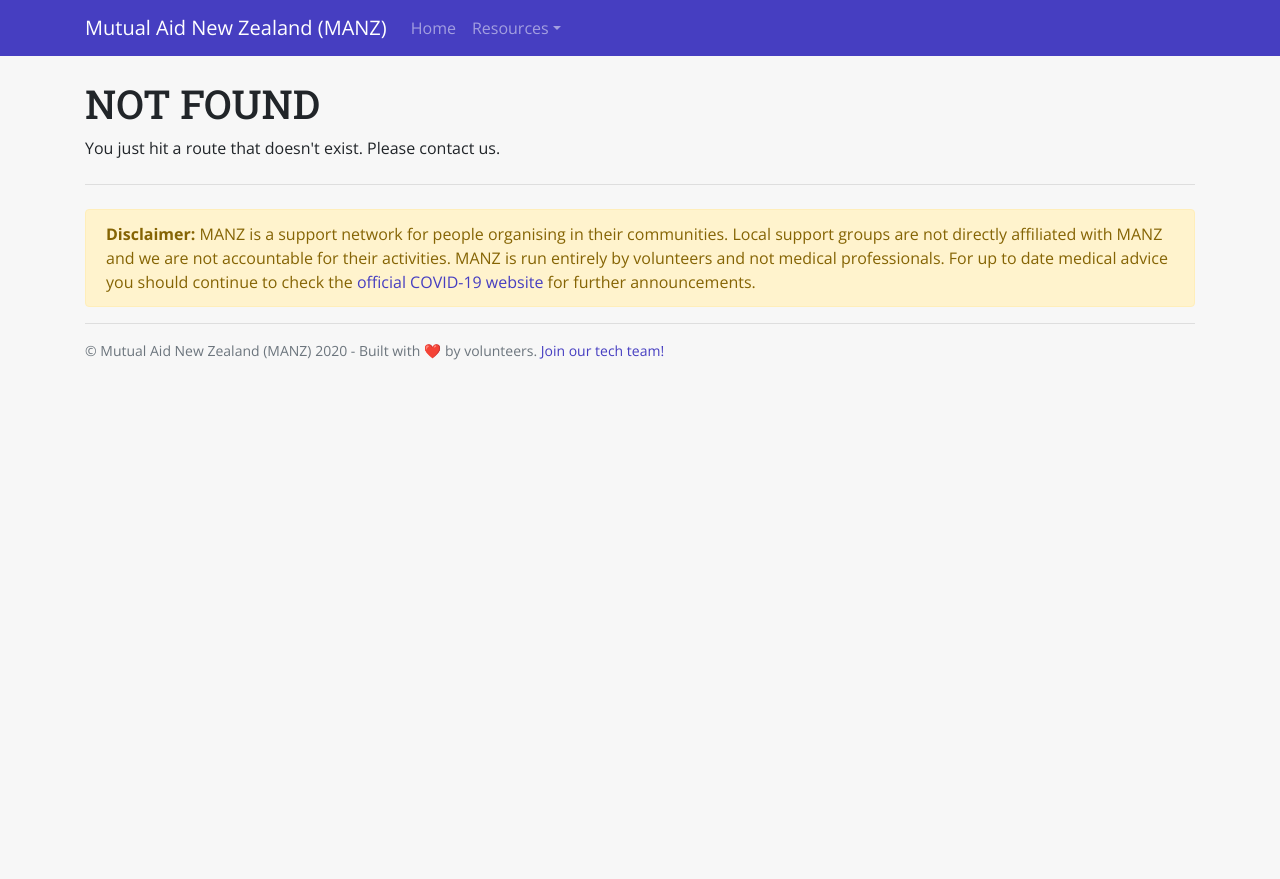
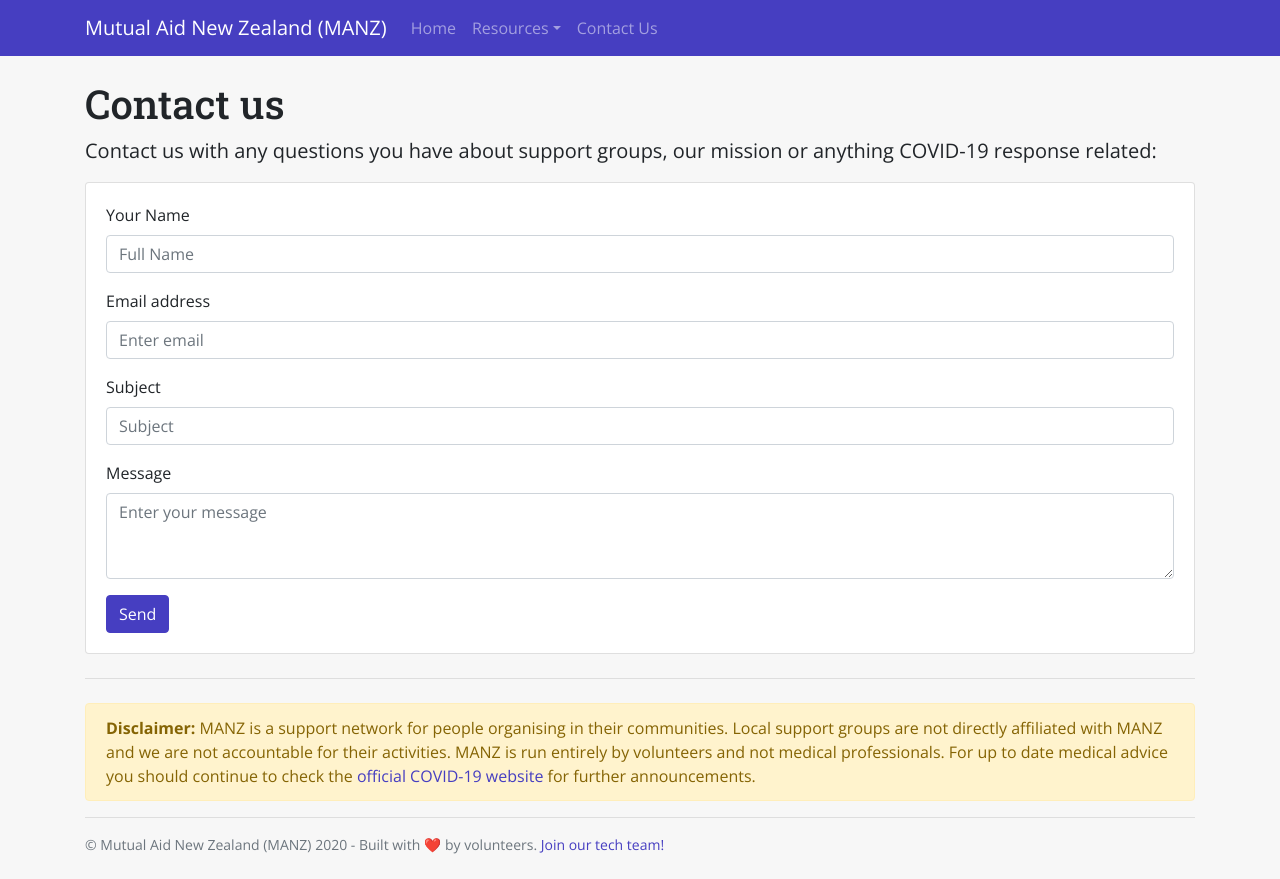
Before and after one commit to MutualAidNZ/website, a Gatsby site: page /contact in a window 1280 px wide. Before the commit this address had no page. Before the commit the page ends 800 px from the top, so only its background shows below. Built offline with nearby package versions, Linux system fonts and the light colour scheme; Gatsby itself is replaced by a stand-in of ours.

Commit message:
feat: Add contact form

```diff
--- a/src/components/header.js
+++ b/src/components/header.js
@@ -28,6 +28,9 @@
               Guidance for Volunteers
             </Link>
           </NavDropdown>
+          <Link className="nav-link" to="/contact">
+            Contact Us
+          </Link>
         </Nav>
       </Navbar.Collapse>
     </Container>
--- /dev/null
+++ b/src/pages/contact.js
@@ -0,0 +1,59 @@
+import React from "react"
+import { Form, Card, Button } from "react-bootstrap"
+
+import Layout from "../components/layout"
+import SEO from "../components/seo"
+import Tip from "../components/tip"
+
+const ContactPage = () => (
+  <Layout>
+    <SEO title="Contact us" />
+    <h1>Contact us</h1>
+    <p className="lead">
+      Contact us with any questions you have about support groups, our mission
+      or anything COVID-19 response related:
+    </p>
+    <Card>
+      <Card.Body>
+        <Form
+          name="contact"
+          method="post"
+          data-netlify="true"
+          data-netlify-honeypot="bot-field"
+        >
+          <input type="hidden" name="form-name" value="contact" />
+
+          <Form.Group controlId="formBasicEmail">
+            <Form.Label>Your Name</Form.Label>
+            <Form.Control type="name" placeholder="Full Name" required />
+          </Form.Group>
+
+          <Form.Group controlId="formBasicEmail">
+            <Form.Label>Email address</Form.Label>
+            <Form.Control type="email" placeholder="Enter email" required />
+          </Form.Group>
+
+          <Form.Group controlId="formBasicEmail">
+            <Form.Label>Subject</Form.Label>
+            <Form.Control type="subject" placeholder="Subject" required />
+          </Form.Group>
+
+          <Form.Group controlId="formBasicContent">
+            <Form.Label>Message</Form.Label>
+            <Form.Control
+              as="textarea"
+              rows="3"
+              placeholder="Enter your message"
+              required
+            />
+          </Form.Group>
+          <Button variant="primary" type="submit">
+            Send
+          </Button>
+        </Form>
+      </Card.Body>
+    </Card>
+  </Layout>
+)
+
+export default ContactPage
```
